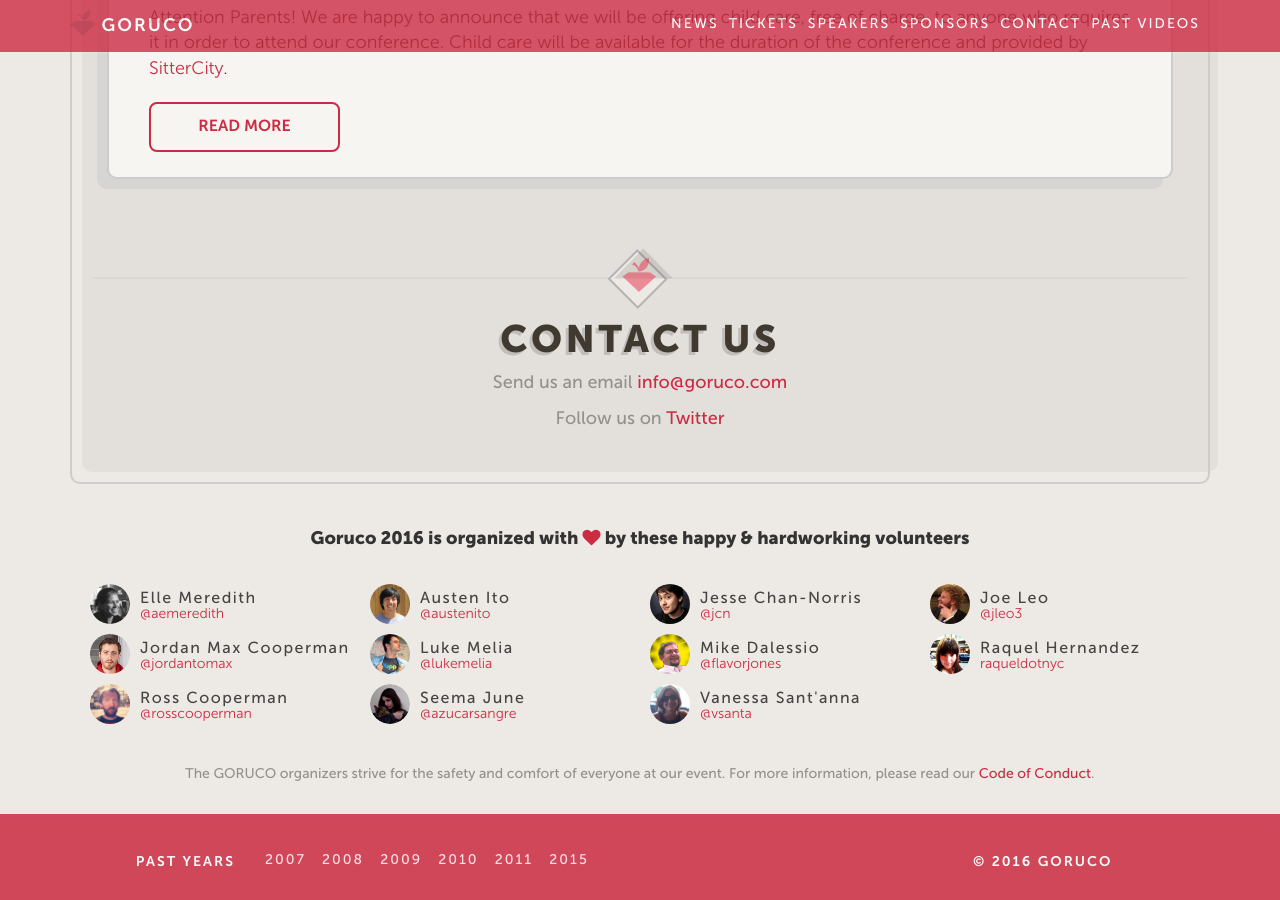
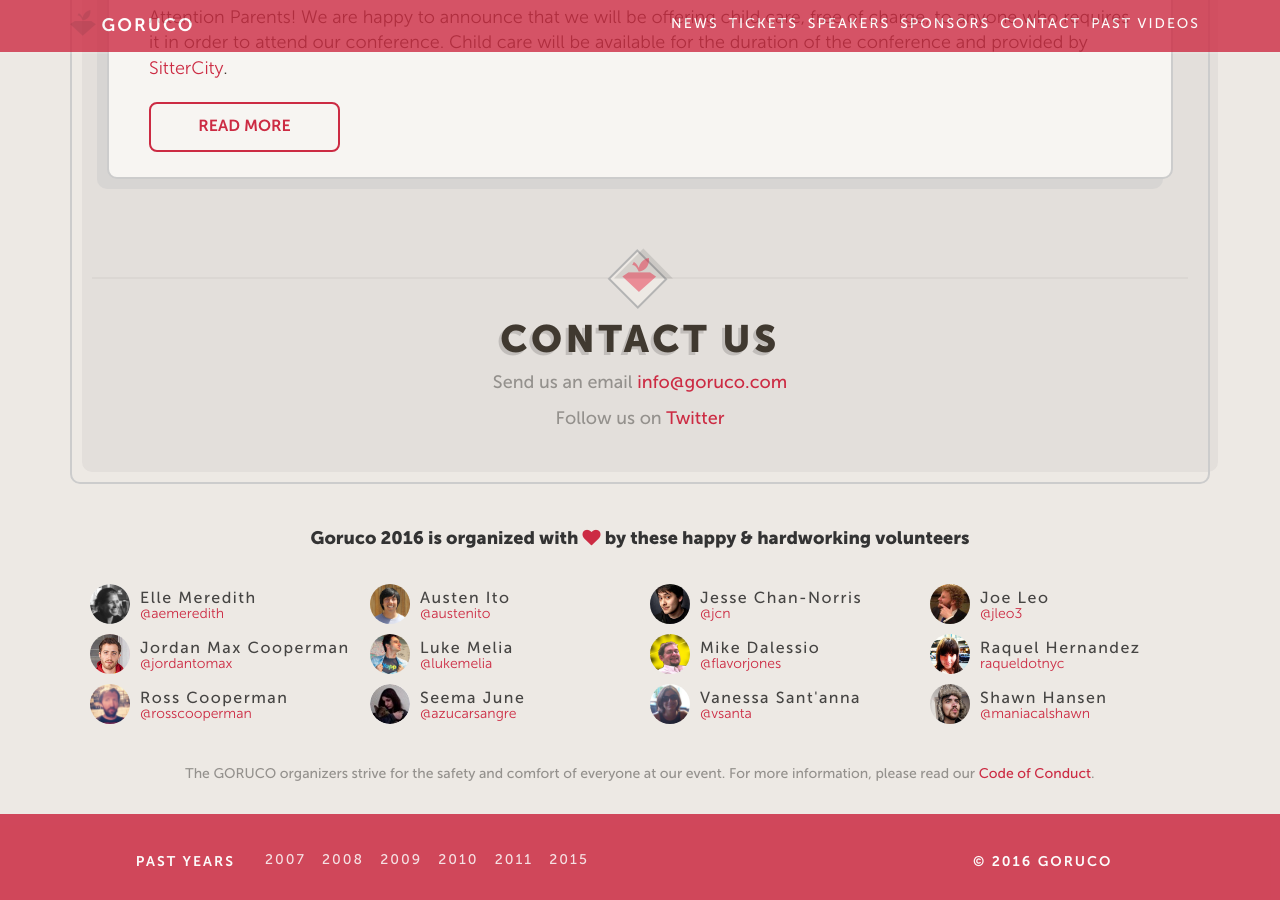
Before and after one commit to goruco/goruco2016, a Jekyll site: the page built from index.html, in a window 1280 px wide and 900 px high, scrolled down 5018 px. Built offline with Jekyll 4.4.1, drawn with Linux system fonts in a browser that asks for light colours.

Commit message:
Add Shawn to organizers

```diff
--- a/_data/organizers.yml
+++ b/_data/organizers.yml
@@ -20,3 +20,5 @@
   twitter: "@azucarsangre"
 - name: Vanessa Sant'anna
   twitter: "@vsanta"
+- name: Shawn Hansen
+  twitter: "@maniacalshawn"
```
Also changed, not shown: assets/images/organizers/shawn-hansen.jpg (added).
